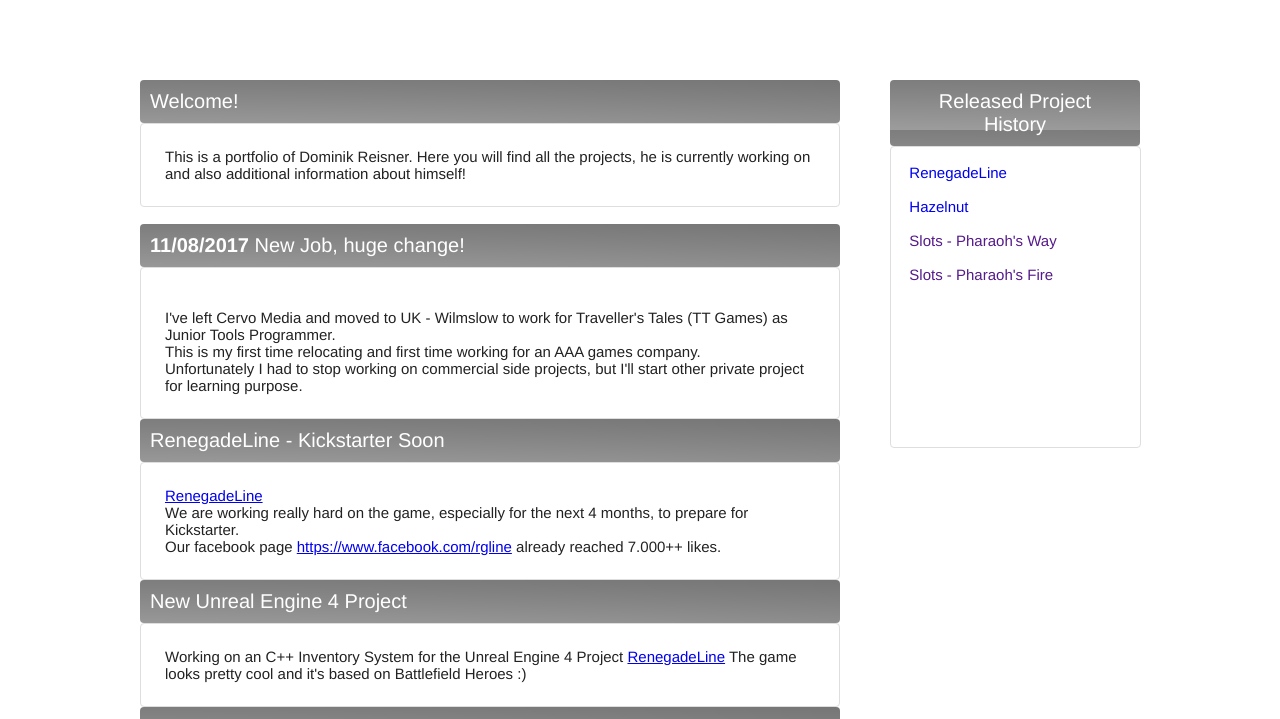
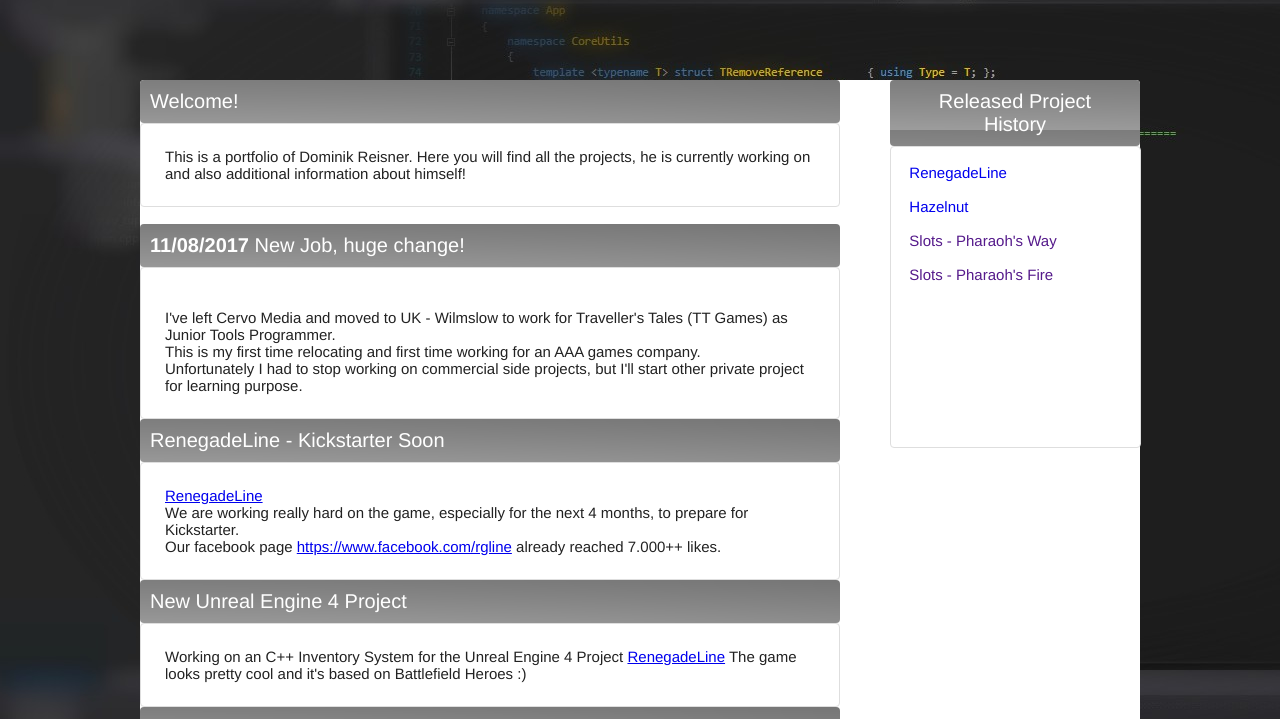
Before and after one commit to Sleicreider/Sleicreider.github.io, a plain HTML site: page index.html in a window 1280 px wide. Shown: the part 146-865 px from the top of the page. Drawn offline with Linux system fonts and the light colour scheme.

Commit message:
update bg

```diff
--- a/file_css.css
+++ b/file_css.css
@@ -1,7 +1,11 @@
 body
 {
-	background-image: url(BoarderTop.png);
-	background-repeat: repeat-x;
+	#background-image: url(BoarderTop.png);
+    background-image: url("cppdd.jpg");
+	#background-repeat: repeat-x;
+
+    background-repeat: no-repeat;
+    background-attachment: fixed;
 
 	color: #222;
 	font-family: "HelveticaNeue-Light", "Helvetica Neue Light", "Helvetica Neue", Helvetica, Arial, "Lucida Grande", sans-serif;
--- a/home.html
+++ b/home.html
@@ -2,6 +2,7 @@
 <head>
 	<link rel="Stylesheet" type="text/css" href="Tab_css.css" />
     <link rel="Stylesheet" type="text/css" href="effects.css" />
+    <link rel="Stylesheet" type="text/css" href="files_css.css" />
 </head>
 <body>
 
@@ -37,7 +38,7 @@
 
 	</br>
 
-	    <section class="tab">
+    <section class="tab">
 		<header class="tab">
             <b>11/08/2017</b> New Job, huge change!
 		</header>
```
Also changed, not shown: cppdd.jpg (added).
